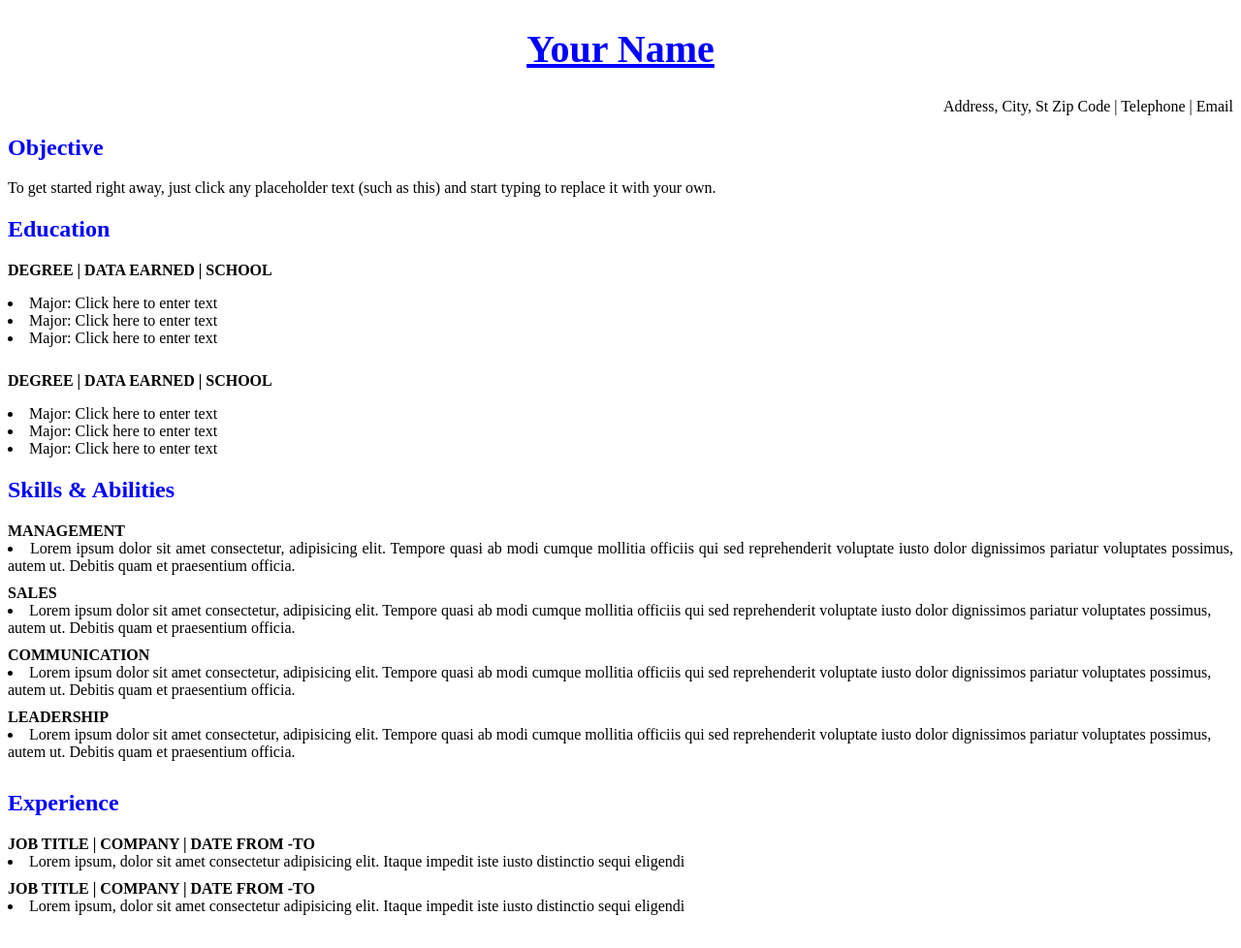
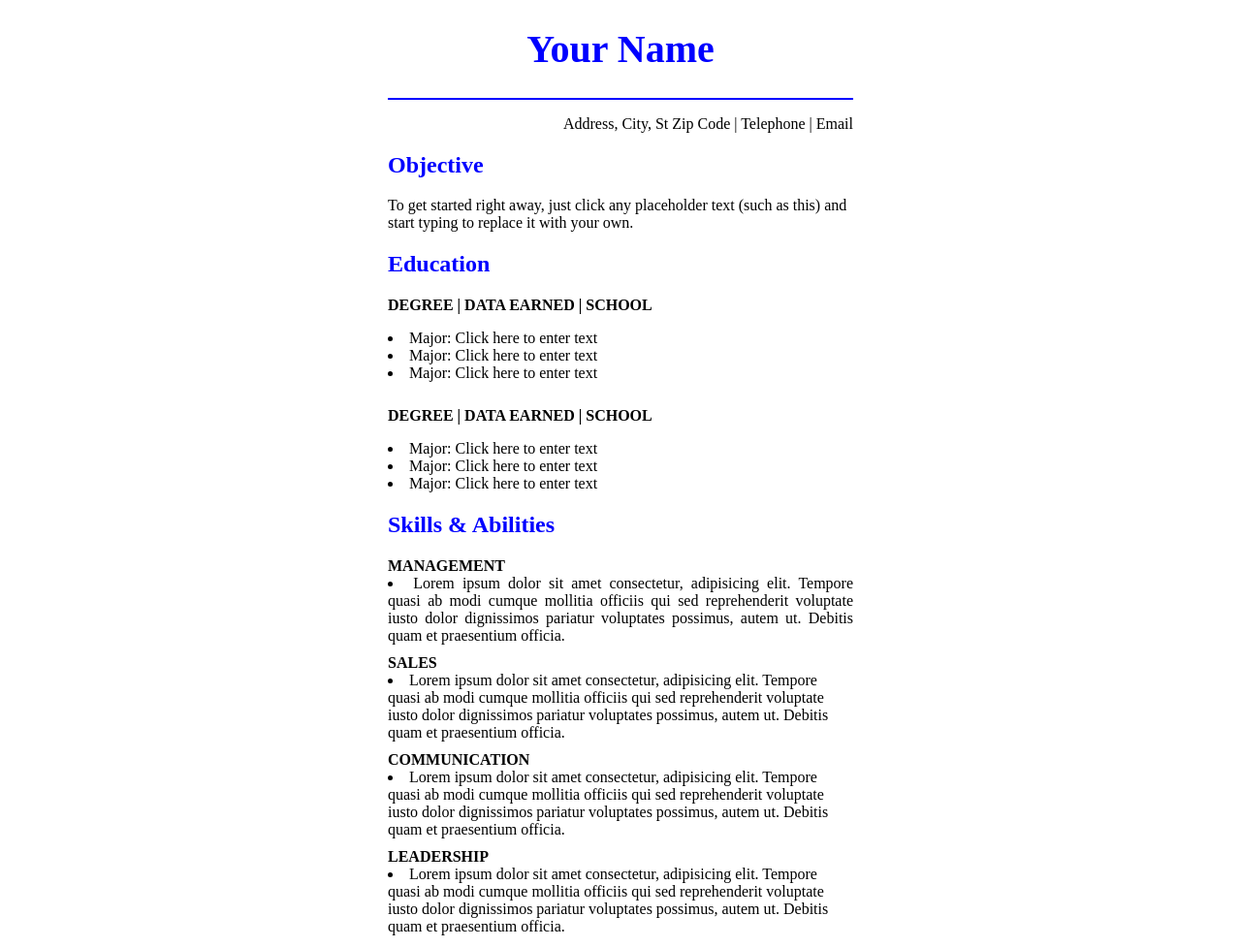
Before and after one commit to Manoranjan-Sethi/Dev_from_baics, a plain HTML site: page Day_1_A2/resume.html in a window 1280 px wide. Shown: the top 978 px of the page at 97% size. Before the commit the page ends 952 px from the top, so only its background shows below. Drawn offline with Linux system fonts and the light colour scheme.

Commit message:
css_change

```diff
--- a/Day_1_A2/resume.html
+++ b/Day_1_A2/resume.html
@@ -6,8 +6,9 @@
     <meta name="viewport" content="width=device-width, initial-scale=1.0">
     <title>Document</title>
 </head>
-<body >
-    <h1 style="color: blue;text-align: center;font-size:40px "><u>Your Name</u></h1>
+<body style="margin-left:400px; margin-right:400px">
+    <h1 style="color: blue;text-align: center;font-size:40px ">Your Name</h1>
+    <hr style="border: 1px solid blue">
 
     <p style="text-align: right">Address, City, St Zip Code | Telephone | Email</p>
     <h2 style="color: blue">Objective</h2>
```
